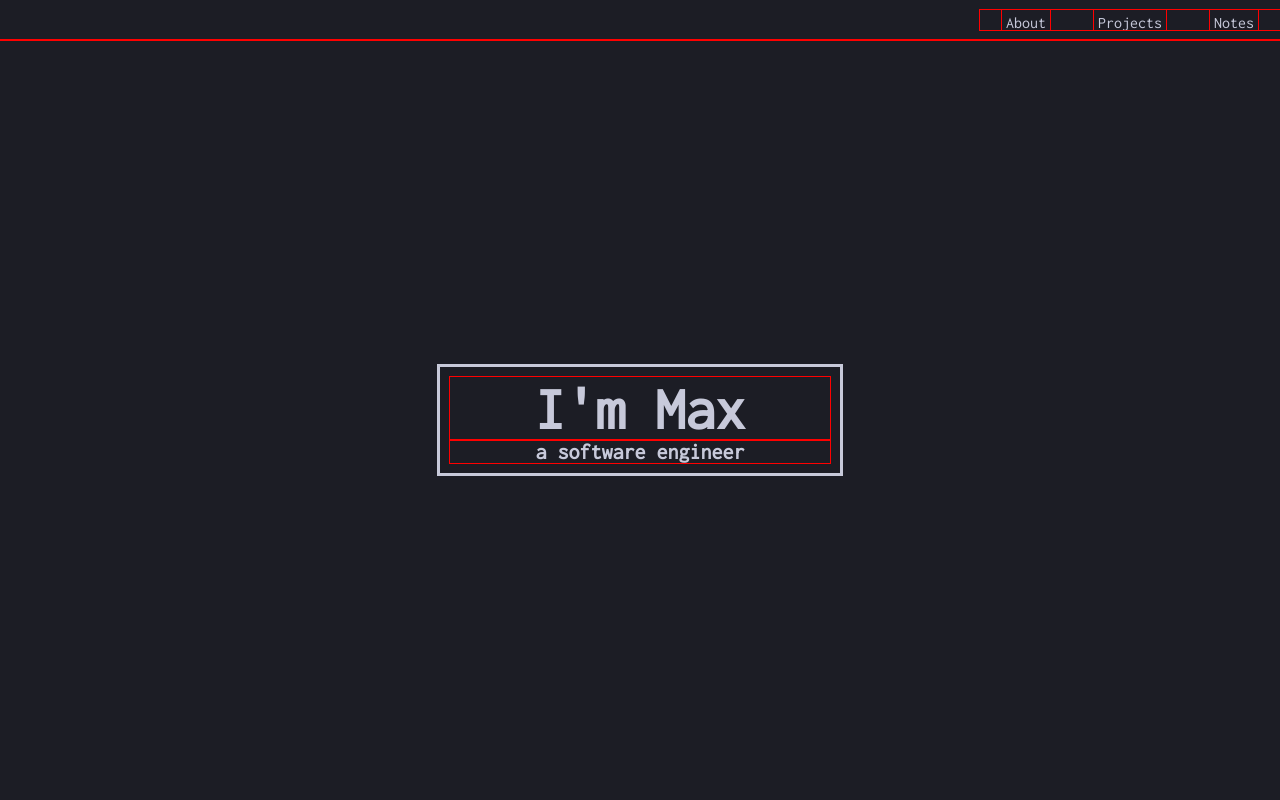
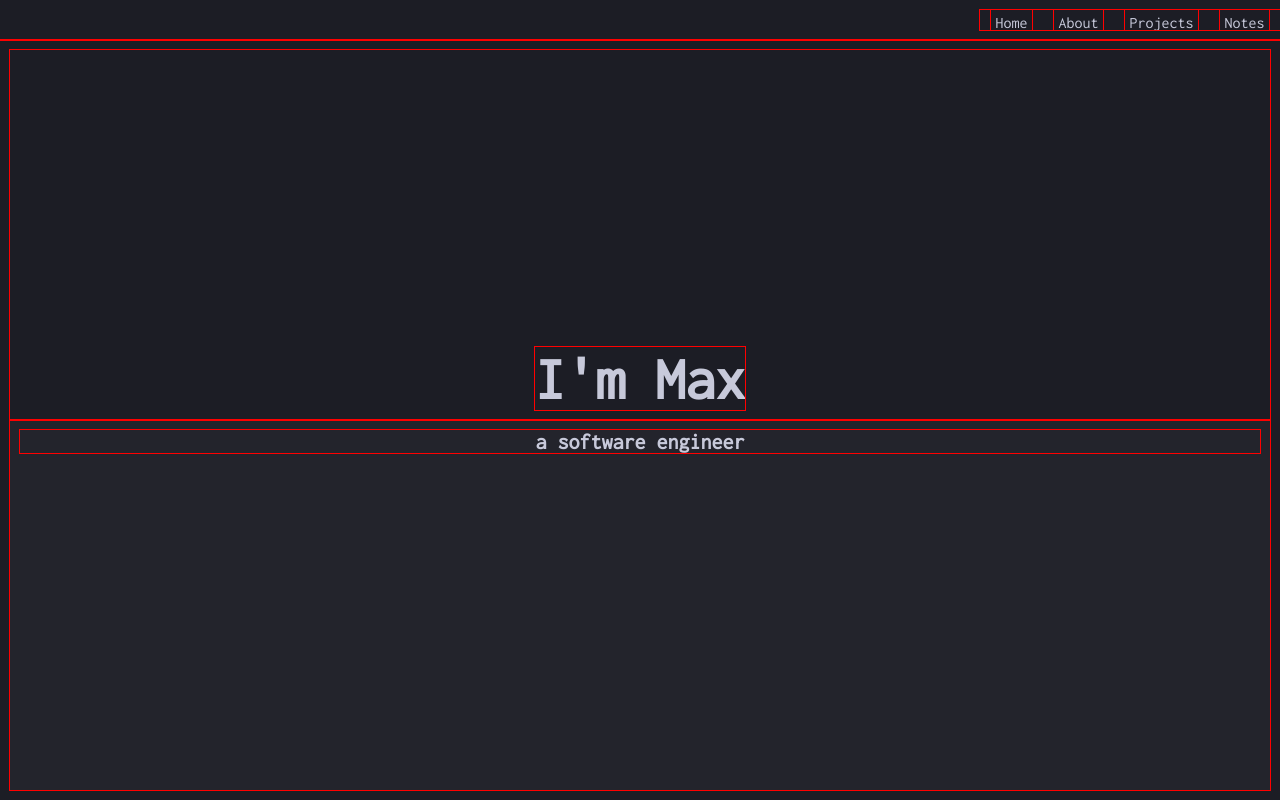
Before and after one commit to MaxBSilver/portfolio-2019, a React (Create React App) app: page / in a window 1280 px wide. Built offline with nearby package versions, Linux system fonts and the light colour scheme.

Commit message:
add Home button to nav and redux

```diff
--- a/src/containers/App/app.scss
+++ b/src/containers/App/app.scss
@@ -3,4 +3,5 @@
   height: 100%;
   font-family: 'Inconsolata', monospace;
   background-color: #1C1D25;
+
 }
--- a/src/containers/Main/Main.jsx
+++ b/src/containers/Main/Main.jsx
@@ -1,18 +1,16 @@
 import React, { Component } from 'react';
-import Header from '../../components/Header/Header';
 export class Main extends Component {
-
-
-	componentDidMount () {
-    console.log(this.props)
-  }
 
 	render () {
 		return (
 			<main>
-				<div className="main-center-container">
-					<h1>I'm Max</h1>
-          <h2>a software engineer</h2>
+				<div className="main-parent-container">
+					<div className="main-top">
+						<h1>I'm Max</h1>
+					</div>
+					<div className="main-bottom">
+						<h2>a software engineer</h2>
+					</div>
 				</div>
 			</main>
 		);
--- a/src/containers/Main/main.scss
+++ b/src/containers/Main/main.scss
@@ -3,10 +3,11 @@ main {
   @include flex(row, center);
   align-items: center;
   & div {
-    width: 400px;
+    // width: 400px;
+    @include inheritHW;
     text-align: center;
     font-weight: lighter;
-    outline: #C7C9DA 3px solid;
+    // outline: #C7C9DA 3px solid;
     padding: 10px;
        & h1 {
          font-size: 60px;
@@ -15,4 +16,15 @@ main {
          font-size: 22px;
        }
   }
+  & .main-top, .main-bottom {
+    height: 50%;
+
+  }
+  & .main-top {
+    align-items: flex-end;
+    @include flex(row, center);
+  }
+  & .main-bottom {
+    background-color: rgb(35, 36, 44);
+  }
 }
--- a/src/containers/Nav/Nav.jsx
+++ b/src/containers/Nav/Nav.jsx
@@ -20,7 +20,10 @@ export class Nav extends Component {
 		return (
 			<nav>
 				<div className="nav-container">
-					<NavLink name="About" className={this.props.nav === 'About'? "selected" : null} onClick={this.handleClick} to="/">
+					<NavLink name="Home" className={this.props.nav === 'Home'? "selected" : null} onClick={this.handleClick} to="/">
+						Home
+					</NavLink>
+					<NavLink name="About" className={this.props.nav === 'About'? "selected" : null} onClick={this.handleClick} to="/about">
 						About
 					</NavLink>
 					<NavLink name="Projects"className={this.props.nav === 'Projects'? "selected" : null} onClick={this.handleClick} to="/projects">
--- a/src/containers/Nav/nav.scss
+++ b/src/containers/Nav/nav.scss
@@ -4,7 +4,7 @@ nav {
   background-color: inherit;
   & .selected {
     color: rgb(255, 162, 101);
-    transition: color 0.5s;
+    transition: color 0.5s, text-decoration;
   }
   & div {
     @include flex( row, space-around);
--- a/src/sass/mixins.scss
+++ b/src/sass/mixins.scss
@@ -3,3 +3,7 @@
   flex-direction: $dir;
   justify-content: $jc;
 }
+@mixin inheritHW() {
+  height: 100%;
+  width: 100%;
+}
```
